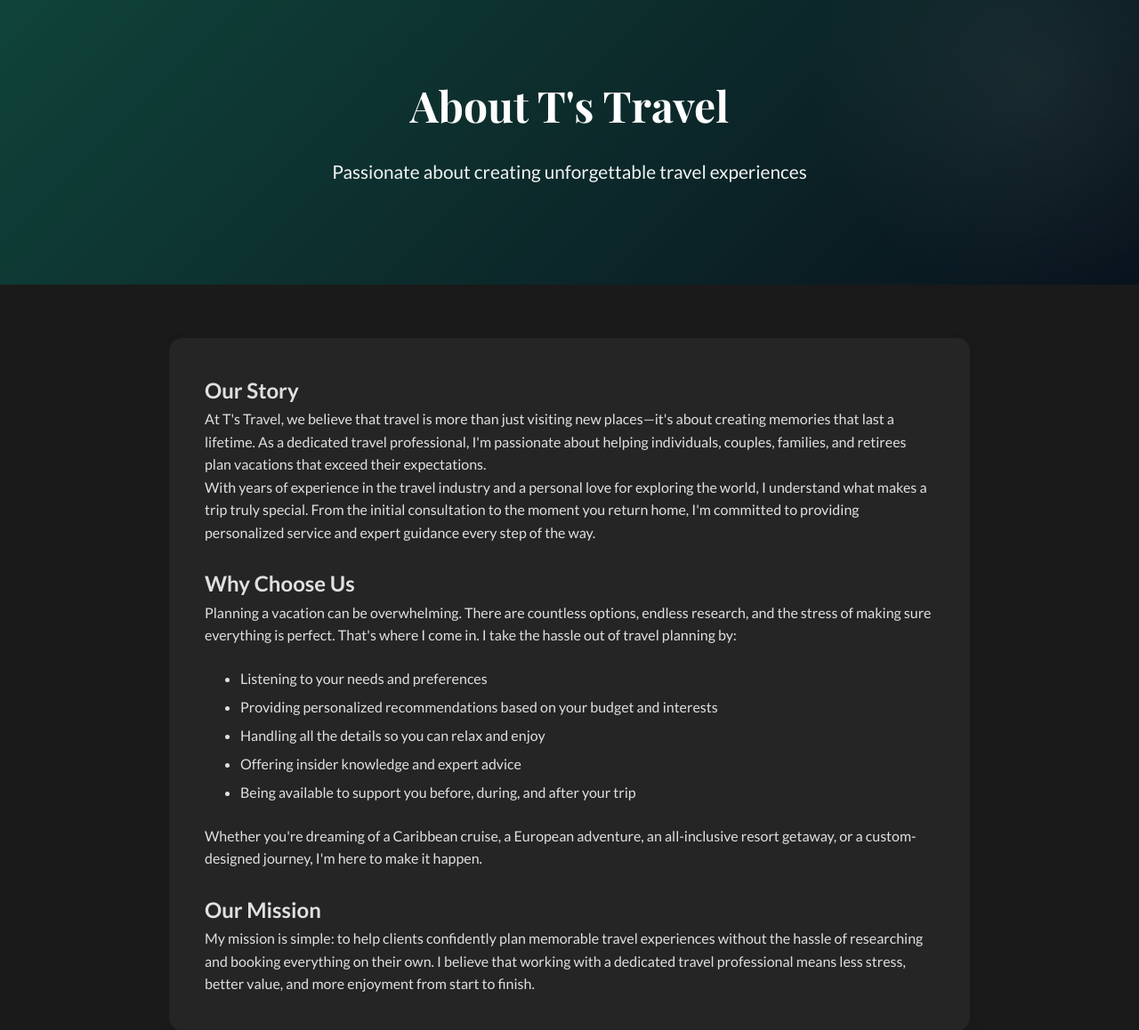
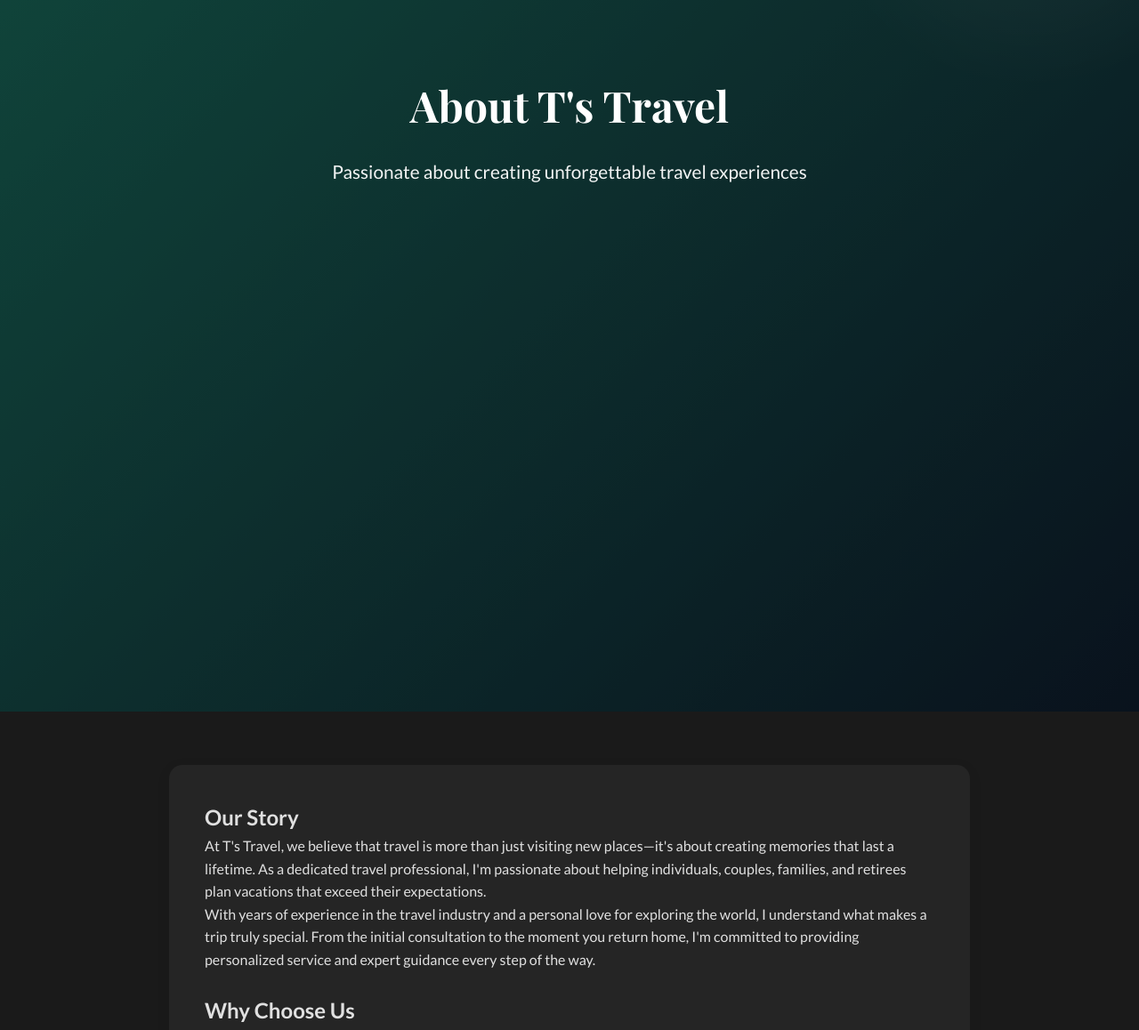
Before and after one commit to Icraft287/csc372_projects, a PHP site: page /about.php in a window 1280 px wide. Shown: the part 94-1252 px from the top of the page at 89% size. Run offline with PHP 8.4, Linux system fonts and the light colour scheme.

Commit message:
overview and summary

```diff
--- a/client_site/css/style.css
+++ b/client_site/css/style.css
@@ -148,6 +148,7 @@ body {
 .hero {
     background: linear-gradient(135deg, var(--accent-teal) 0%, var(--primary-blue) 100%);
     padding: 80px 40px;
+    height: 100vh;   /* ✅ force hero to viewport height */
     text-align: center;
     color: white;
     position: relative;
```
Also changed, not shown: client_site/documentation/wireframes/wireframe-homepage.png, client_site/documentation/wireframes/wireframe-services.png, 2 other files.
